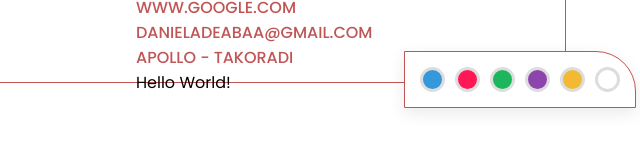
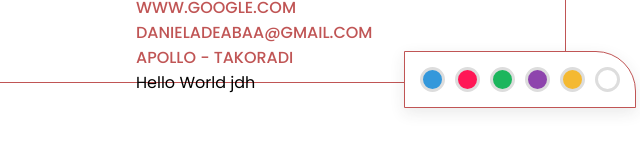
Before and after one commit to amt-daniel-adeabah/profile-card, a plain HTML site: page index.html in a window 1280 px wide. Shown: the part 652-797 px from the top of the page, 614-1254 px from the left. Drawn offline with Linux system fonts and the light colour scheme.

Commit message:
updated text

```diff
--- a/index.html
+++ b/index.html
@@ -41,7 +41,7 @@
                     <p class="contact__details">
                        Apollo - Takoradi
                     </p>
-                    <p>Hello World!</p>
+                    <p>Hello World jdh </p>
                 </p>
             </div>
 
```
